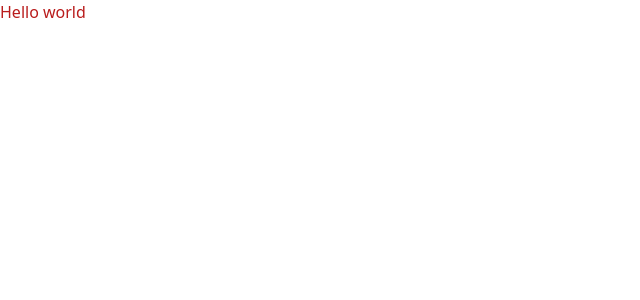
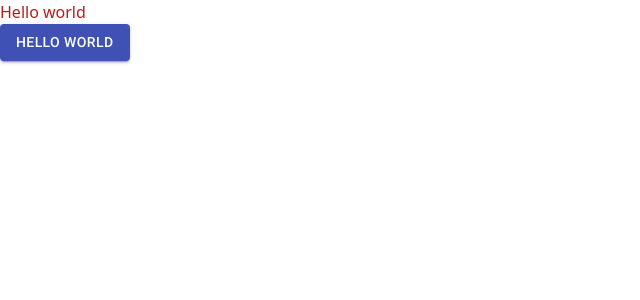
Before and after one commit to tranminhphat/tripsy, a React (Create React App) app: page / in a window 1280 px wide. Shown: the top 300 px of the page, without its empty margins (0-640 px from the left). Built offline with nearby package versions, Linux system fonts and the light colour scheme.

Commit message:
adding material ui library

```diff
--- a/package.json
+++ b/package.json
@@ -4,6 +4,8 @@
   "private": true,
   "dependencies": {
     "@craco/craco": "^6.1.0",
+    "@material-ui/core": "^4.11.3",
+    "@material-ui/icons": "^4.11.2",
     "@reduxjs/toolkit": "^1.5.0",
     "@tailwindcss/postcss7-compat": "^2.0.2",
     "@testing-library/jest-dom": "^5.11.4",
--- a/public/index.html
+++ b/public/index.html
@@ -3,11 +3,11 @@
   <head>
     <meta charset="utf-8" />
     <link rel="icon" href="%PUBLIC_URL%/favicon.ico" />
-    <meta name="viewport" content="width=device-width, initial-scale=1" />
+    <meta name="viewport" content="minimum-scale=1, initial-scale=1, width=device-width" />
     <meta name="theme-color" content="#000000" />
     <meta
-      name="description"
-      content="Web site created using create-react-app"
+      name="Tripsy"
+      content="Join the activities hosted by experts"
     />
     <link rel="apple-touch-icon" href="%PUBLIC_URL%/logo192.png" />
     <!--
@@ -24,7 +24,11 @@
       work correctly both with client-side routing and a non-root public URL.
       Learn how to configure a non-root public URL by running `npm run build`.
     -->
-    <title>React App</title>
+    <!--Roboto fonts for Material UI-->
+    <link rel="stylesheet" href="https://fonts.googleapis.com/css?family=Roboto:300,400,500,700&display=swap" />
+    <!--Font icons for Material UI-->
+    <link rel="stylesheet" href="https://fonts.googleapis.com/icon?family=Material+Icons" />
+    <title>Tripsy</title>
   </head>
   <body>
     <noscript>You need to enable JavaScript to run this app.</noscript>
--- a/src/App.tsx
+++ b/src/App.tsx
@@ -1,8 +1,17 @@
 import React from 'react'
 import './App.css';
+import Button from '@material-ui/core/Button';
+
 
 function App() {
-  return <div className="text-red-700">Hello world</div>
+  return (
+  <div>
+    <div className="text-red-700">Hello world</div>
+    <Button variant="contained" color="primary">
+      Hello World
+    </Button>
+  </div>
+  )
 }
 
 export default App;
```
Also changed, not shown: 2 other files (tests, documents, lock files or other folders).
